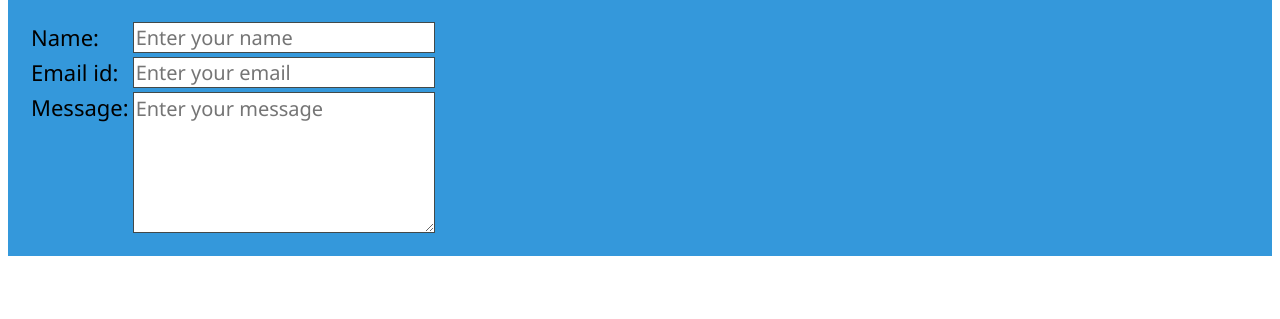
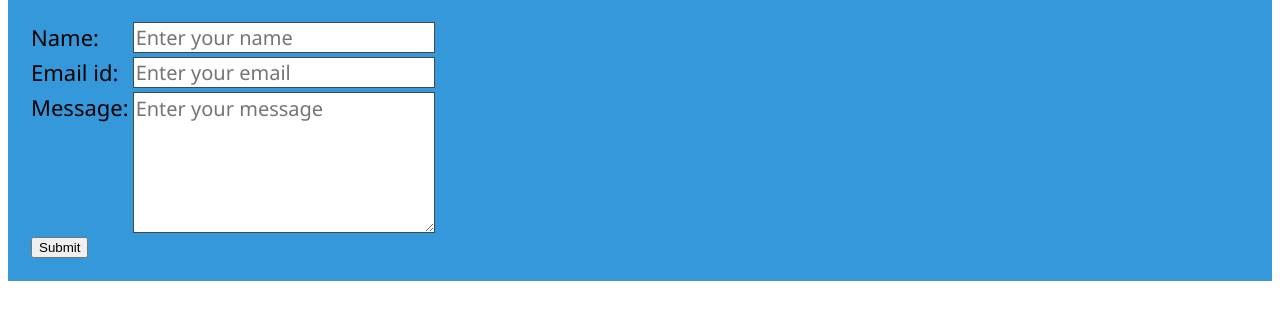
Before and after one commit to devansh-27/school-html-project, a plain HTML site: page new-frameset/contact.html in a window 1280 px wide. Shown: the part 73-392 px from the top of the page. Drawn offline with Linux system fonts and the light colour scheme.

Commit message:
Add files via upload

```diff
--- a/new-frameset/contact.html
+++ b/new-frameset/contact.html
@@ -52,6 +52,11 @@
                 <td>Message:</td>
                 <td><textarea name="message" rows="5" placeholder="Enter your message"></textarea></td>
             </tr>
+            <tr>
+                <td colspan="2">
+                    <button>Submit</button>
+                </td>
+            </tr>
         </table>
     </div>
 </body>
```
